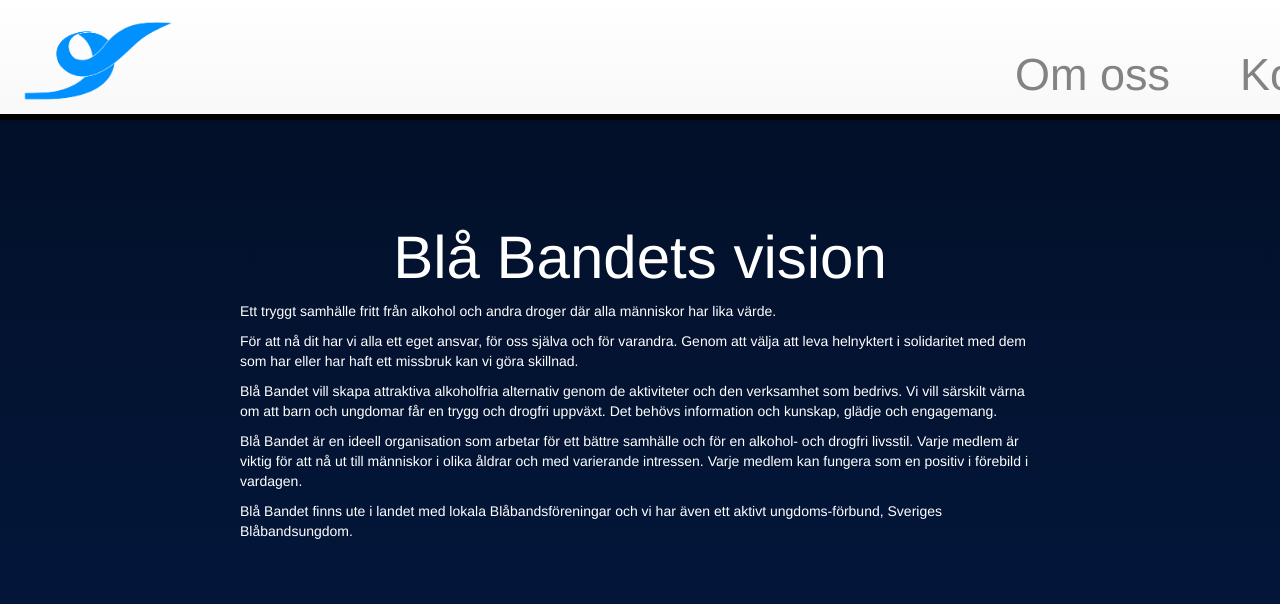
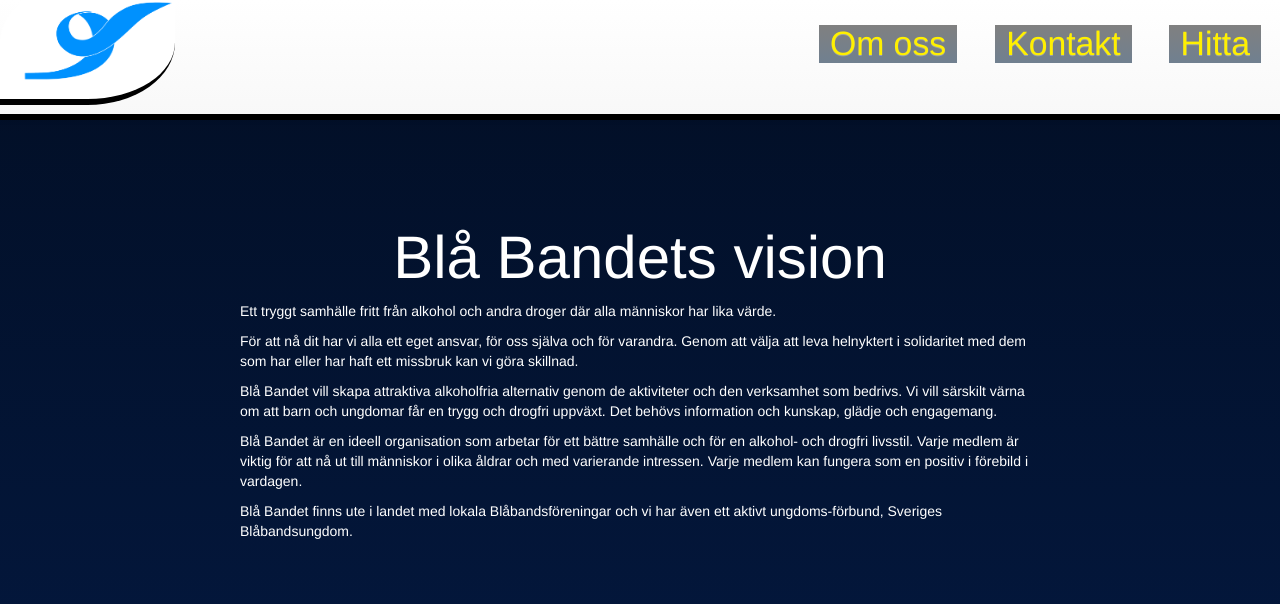
Before and after one commit to Sambur1/N1lz-Jnaz-and-Zamul, a plain HTML site: page N1lz-Jnaz-and-Zamul-master/index.html in a window 1280 px wide. Shown: the top 604 px of the page. Drawn offline with nearby package versions, Linux system fonts and the light colour scheme.

Commit message:
Update css123.css

```diff
--- a/N1lz-Jnaz-and-Zamul-master/css123.css
+++ b/N1lz-Jnaz-and-Zamul-master/css123.css
@@ -1,16 +1,7 @@
 
 
 .nav a:hover {
-    transition: all ease-in-out 0.8s;
-    transform: scale(1.4);
-    opacity: 1;
-}
-
-.nav a{
-
-    transition: all ease-in-out 0.8s;
-    opacity: 0.9;
-
+    opacity: 0.5;
 }
 
 #navlogo {
@@ -62,6 +53,32 @@ display: inline-block;
 
 
 }
+.navbar-header a {
+  color: #FFF000 !important;
+}
+.navbar-header {
+    height: 50px;
+    width: 100%;
+    border-bottom: 6px solid black;
+    margin-bottom: -1px;
+    display: inline-flex;
+    flex-direction: row;
+}
+
+.daim1 {
+  border-bottom: inherit;
+    margin-top: -20px;
+    height: 125px;
+    background: white;
+    border-radius: 50% 0;
+}
+
+.navbar-collapse {
+    position: relative;
+    margin-top: 25px;
+    margin-left: auto;
+    z-index: 1;
+}
 .navbar-header {
     border-bottom: 6px solid black;
     margin-bottom: -1px;
@@ -69,23 +86,14 @@ display: inline-block;
 
 }
 
-.active2 {
-        line-height: 50px;
-        font-size: 45px;
-        margin-left: 1000px;
-        margin-top: -110px;
-}
-.active3 {
-        line-height: 50px;
-        font-size: 45px;
-        margin-left: 1225px;
-        margin-top: -110px;
-}
-.active4 {
-        line-height: 50px;
-        font-size: 45px;
-        margin-left: 1450px;
-        margin-top: -110px;
+.active2, .active3, .active4 {
+    position: absolute;
+    height: 100%;
+    zoom: 75%;
+    line-height: 50px;
+    margin: auto 25px;
+    font-size: 45px;
+    background: linear-gradient(grey, slategrey);
 }
 
 
@@ -128,3 +136,6 @@ h1{
 .atag{
     margin-top: 200px;
 }
+.karta {
+  text-align: center;
+}
```
